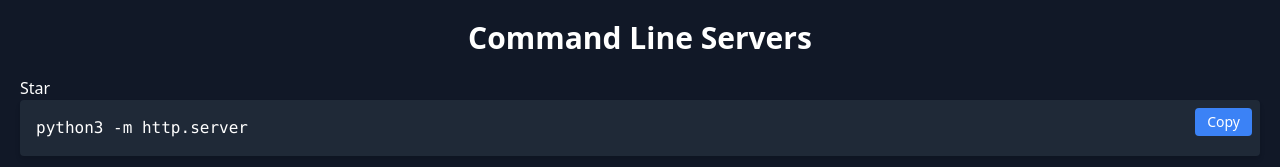
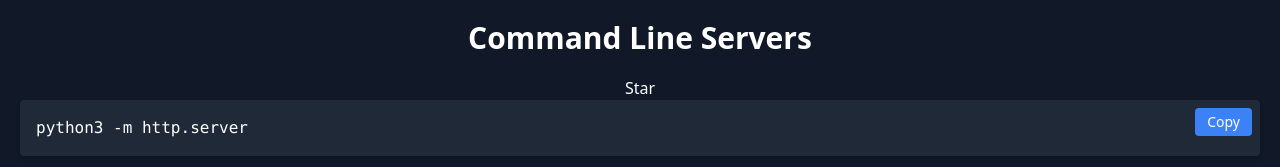
Before and after one commit to sudo-self/cli-servers, a plain HTML site: page index.html in a window 1280 px wide. Shown: the top 167 px of the page. Drawn offline with nearby package versions, Linux system fonts and the light colour scheme.

Commit message:
Update index.html

```diff
--- a/index.html
+++ b/index.html
@@ -10,7 +10,7 @@
 <body class="bg-gray-900 text-white font-sans">
   <div class="container mx-auto p-5">
     <h1 class="text-3xl text-center font-bold mb-5">Command Line Servers</h1>
-   <center></center><a class="github-button" href="https://github.com/sudo-self/cli-servers" data-color-scheme="no-preference: light; light: light; dark: dark;" data-icon="octicon-star" data-size="large" aria-label="Star sudo-self/cli-servers on GitHub">Star</a></center>
+   <center><a class="github-button" href="https://github.com/sudo-self/cli-servers" data-color-scheme="no-preference: light; light: light; dark: dark;" data-icon="octicon-star" data-size="large" aria-label="Star sudo-self/cli-servers on GitHub">Star</a></center>
     <div class="space-y-4">
       <!-- Command blocks -->
       <div class="bg-gray-800 p-4 rounded shadow-md relative">
```
